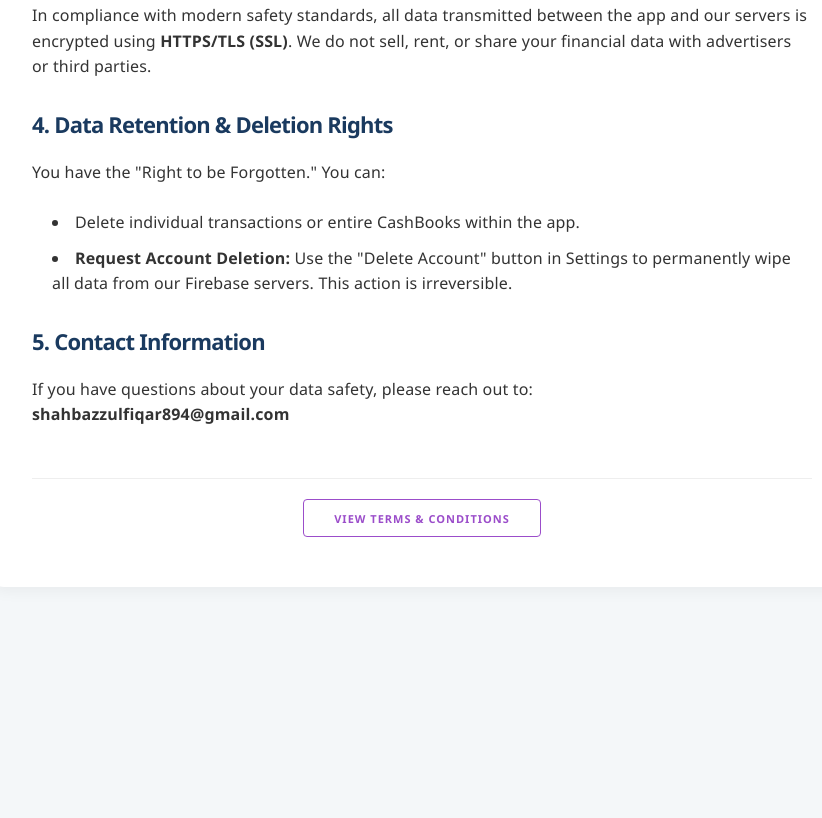
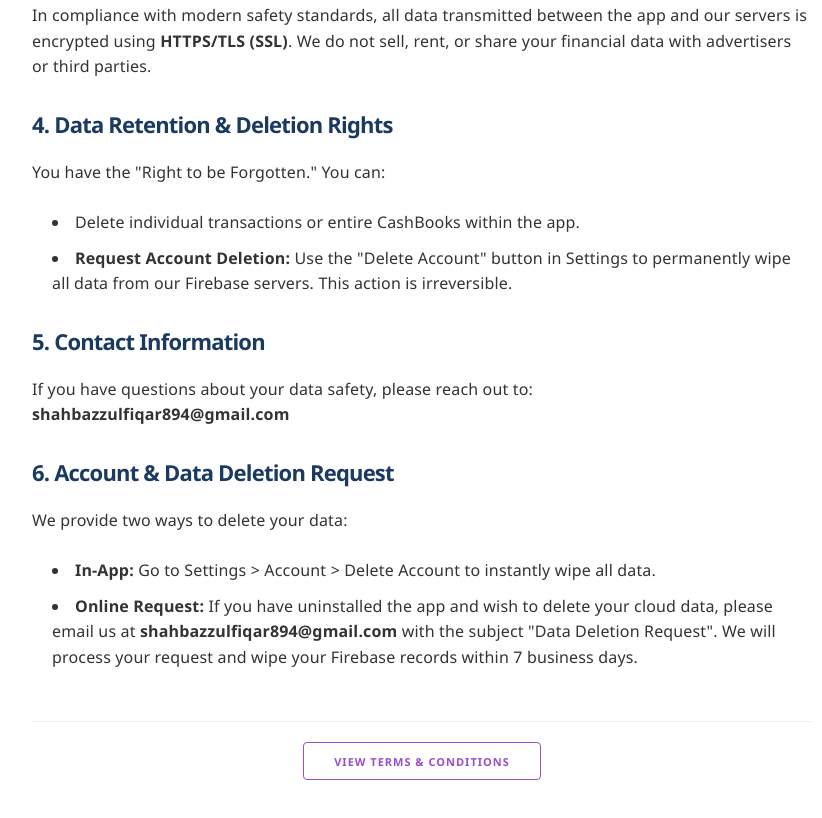
Before and after one commit to Shahbaz894/cashbook-legal, a plain HTML site: page index.html in a window 1280 px wide. Shown: the part 938-1756 px from the top of the page, without its empty margins (218-1040 px from the left). Before the commit the page ends 1565 px from the top, so only its background shows below. Drawn offline with nearby package versions, Linux system fonts and the light colour scheme.

Commit message:
Add account and data deletion request section
add  delete section

```diff
--- a/index.html
+++ b/index.html
@@ -58,6 +58,15 @@
             <strong>shahbazzulfiqar894@gmail.com</strong></p>
         </section>
 
+        <section id="deletion">
+    <h4>6. Account & Data Deletion Request</h4>
+    <p>We provide two ways to delete your data:</p>
+    <ul>
+        <li><strong>In-App:</strong> Go to Settings > Account > Delete Account to instantly wipe all data.</li>
+        <li><strong>Online Request:</strong> If you have uninstalled the app and wish to delete your cloud data, please email us at <strong>shahbazzulfiqar894@gmail.com</strong> with the subject "Data Deletion Request". We will process your request and wipe your Firebase records within 7 business days.</li>
+    </ul>
+     </section>
+
         <div class="footer-nav">
             <a href="term.html" class="button button-outline">View Terms & Conditions</a>
         </div>
```
